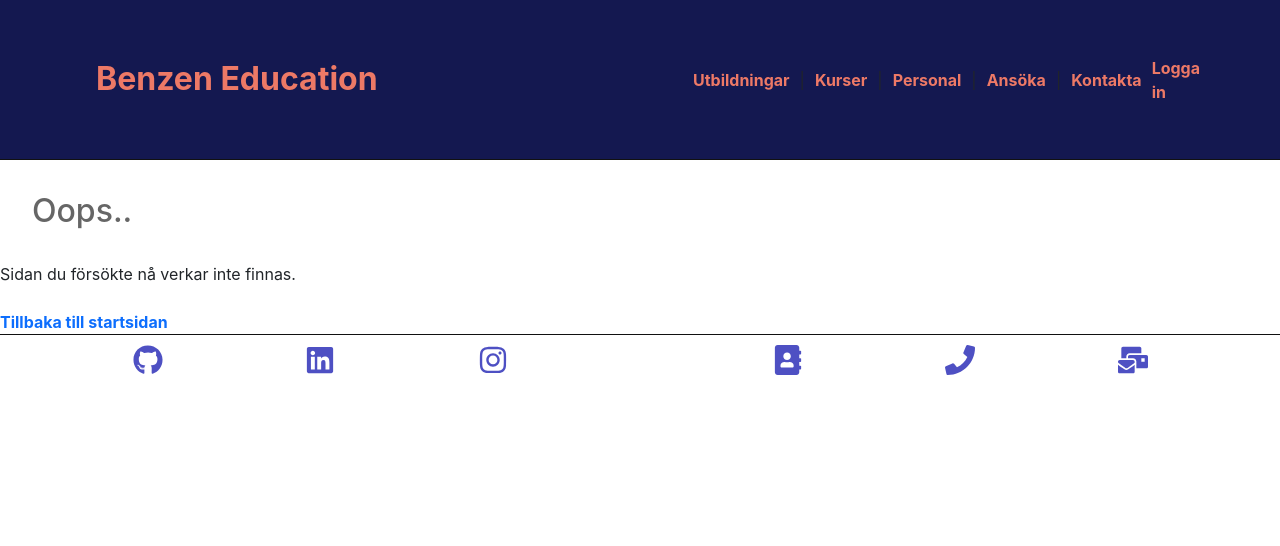
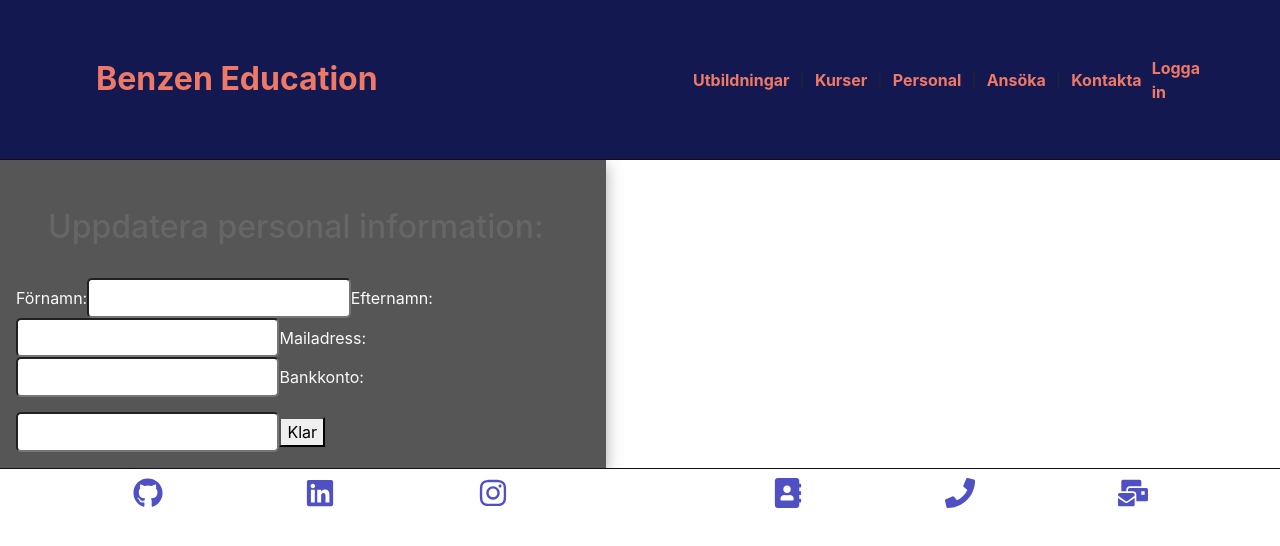
Before and after one commit to Ravelloo2/Benzen, a React (Create React App) app: page /UppdateraPersonal in a window 1280 px wide. Shown: the top 546 px of the page. Built offline with nearby package versions, Linux system fonts and the light colour scheme; a web font is replaced by a local one.

Commit message:
mission-failed

```diff
--- a/src/Components/personal/get-personal.jsx
+++ b/src/Components/personal/get-personal.jsx
@@ -2,13 +2,18 @@ import React, { useState, useEffect } from 'react';
 import { Link } from "react-router-dom";
 import axios from 'axios';
 import PersonalList from './personal-list';
+import UpdatePersonal from "./update-personal";
 import "../../css/Personal.css";
 
 export function GetPersonal() {
 
     axios.defaults.baseURL = "http://localhost:3001/personal";
 
+    const [id, setId] = useState("");
     const [personalInfo, setPersonalInfo] = useState([]);
+    const [update, setUpdate] = useState(false);
+    const [infoPersonal, setInfoPersonal] = useState([]);
+    const [modal, setModal] = useState(false);
 
     useEffect(() => {
         axios
@@ -20,7 +25,16 @@ export function GetPersonal() {
             .catch((err) => {
                 console.log(err);
             });
-    }, []);
+    }, [update]);
+
+    const editHandler = (e) => {
+        setId(e.target.name);
+        setModal(true);
+    };
+
+    const updateHandler = (e) => {
+        setUpdate(!update);
+    };
 
 
     const deletePersonal = (e) => {
@@ -29,6 +43,11 @@ export function GetPersonal() {
         setPersonalInfo((data) => {
             return data.filter((personal) => personal._id !== e.target.name);
         });
+    };
+
+    const closeHandler = () => {
+        setId("");
+        setModal(false);
     };
 
 
@@ -46,16 +65,35 @@ export function GetPersonal() {
             </div>
             <section className='peronal-container'>
                 <ul className='personal-list'>
-                    {personalInfo.map((personal) => (
+                    {personalInfo.map((personalInfo, index) => (
                         <PersonalList
-                            key={personal._id}
-                            personal={personal}
+                            key={index}
+                            personalInfos={personalInfo}
+                            editHandler={editHandler}
                             deletePersonal={deletePersonal}
                         />
 
                     ))}
                 </ul>
             </section>
+            {modal ? (
+                <section className='update-personal-container'>
+                    <div className='update-personal-data'>
+                        <p onClick={closeHandler} className="close">
+                            &times;
+                        </p>
+
+                        <UpdatePersonal
+                        _id={id}
+                        closeHandler={closeHandler}
+                        updateHandler={updateHandler}
+
+                        />
+                    </div>
+                </section>
+            ) : (
+                ""
+            )}
         </div>
         </div>
     )
--- a/src/Components/personal/personal-list.jsx
+++ b/src/Components/personal/personal-list.jsx
@@ -1,26 +1,25 @@
 import React from 'react';
 import { Container } from 'react-bootstrap';
-import UpdatePersonal from './update-personal';
 
-const PersonalList = ({ personal, deletePersonal }) => {
-    const { _id, fName, lName, email, bKonto } = personal;
+const PersonalList = ({ personalInfos, editHandler, deleteHandler }) => {
+  const { _id, fName, lName, email, bKonto } = personalInfos;
 
 
   return (
+    <li key={_id}>
       <div className='show-personal'>
         <Container>
           <div>{'Namn: ' + fName + ' ' + lName} </div>
           <div>{'Mailadress: ' + email}</div>
           <div>{'Bankkonto: ' + bKonto}</div>
         </Container>
-
         <div>
-            <button className='delete-personal-btn' name={_id} onClick={deletePersonal}>Ta bort personal</button>
-            <button className='update-personal-btn' name={_id} onClick={UpdatePersonal}>Uppdatera personal</button>
+          <button className='delete-personal-btn' name={_id} onClick={deleteHandler}>Ta bort personal</button>
+          <button className='update-personal-btn' name={_id} onClick={editHandler}>Updatera information</button>
         </div>
       </div>
+    </li>
+  )
+};
 
-  )
-}
-
-export default PersonalList
+export default PersonalList;
--- a/src/Components/personal/update-personal.jsx
+++ b/src/Components/personal/update-personal.jsx
@@ -1,7 +1,9 @@
-import React, { useState } from "react";
+import React, { useState } from 'react';
 import axios from "axios";
+import "../../css/Personal.css";
 
 function UpdatePersonal({ _id, closeHandler, updateHandler }) {
+
     const [personalInfo, setPersonalInfo] = useState({
         fName: "",
         lName: "",
@@ -10,59 +12,73 @@ function UpdatePersonal({ _id, closeHandler, updateHandler }) {
     });
 
     const handleChange = (e) => {
-        setPersonalInfo((data) => ({ ...data, [e.target._id]: e.target.value }));
+        setPersonalInfo((data) => ({ ...data, [e.target.name]: e.target.value }));
     };
 
     const submitHandler = (e) => {
         e.preventDefault();
-        console.log(personalInfo)
-        axios.patch(`http://localhost:3001/personal/AllPersonal/${_id}`, personalInfo)
+
+        axios.put(`http://localhost:3001/personal/updatePersonal/${_id}`, personalInfo)
             .then((res) => {
                 setPersonalInfo({
                     fName: "",
                     lName: "",
                     email: "",
                     bKonto: "",
-                });
+                })
+                    .catch((err) => {
+                        console.error(err);
+                    })
             });
 
     };
+
     return (
-        <form className="update-form"
+        <form
+            className="update-form"
             onSubmit={(e) => {
                 submitHandler(e);
                 updateHandler();
                 closeHandler();
             }}
-
         >
 
             <div className="update-personal-container">
+
+                <h2>Uppdatera personal information:</h2>
+
+                <label htmlFor='fName' className='label'>Förnamn:</label>
                 <input
                     type="text"
                     name="fName"
                     className="input"
                     onChange={handleChange}
                 />
+
+                <label htmlFor='lName' className='label'>Efternamn:</label>
                 <input
                     type="text"
                     name="lName"
                     className="input"
                     onChange={handleChange}
                 />
+
+                <label htmlFor='email' className='label'>Mailadress:</label>
                 <input
                     type="text"
                     name="email"
                     className="input"
                     onChange={handleChange}
                 />
+
+                <label htmlFor='bKonto' className='label'>Bankkonto:</label>
                 <input
                     type="text"
                     name="bKonto"
                     className="input"
                     onChange={handleChange}
                 />
-
+                <button type="submit" className="updatePersonalBtn">Klar</button>
 
 
             </div>
--- a/src/index.js
+++ b/src/index.js
@@ -8,6 +8,7 @@ import Utbildningar from './routes/Utbildningar';
 import Kurser from './routes/Courses';
 import Personal from './routes/Personal';
 import AddPersonal from './Components/personal/create-personal';
+import UpdatePersonal from './Components/personal/update-personal';
 import NotFound from './Components/NotFound';
 import Home from './Components/Home';
 import Header from './Components/Header';
@@ -29,6 +30,7 @@ ReactDOM.render(
           <Route path="/skapa-kurs" element={<SkapaKurs/>}/>
           <Route path='/personal' element={<Personal />} />
           <Route path="/AddPersonal" element={<AddPersonal />}/>
+          <Route path='/UppdateraPersonal' element={<UpdatePersonal />}/>
           <Route path='/ansoka' element={<Ansoka />} />
           <Route path='/kontakta' element={<Kontakta />} />
           <Route path='/login' element={<Login />} />
```
Also changed, not shown: 1 other file (tests, documents, lock files or other folders). Lines whose indentation alone changed are shown as unchanged.
